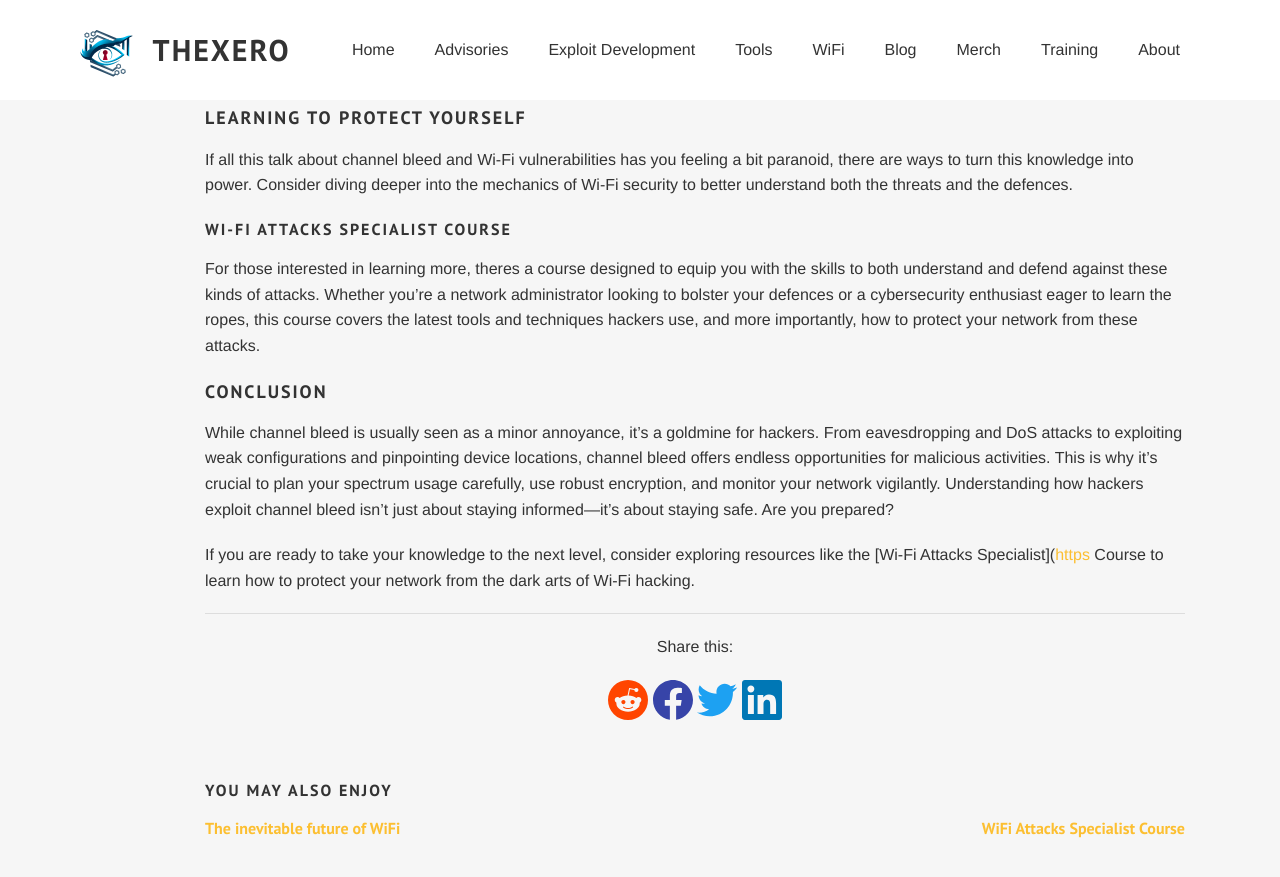
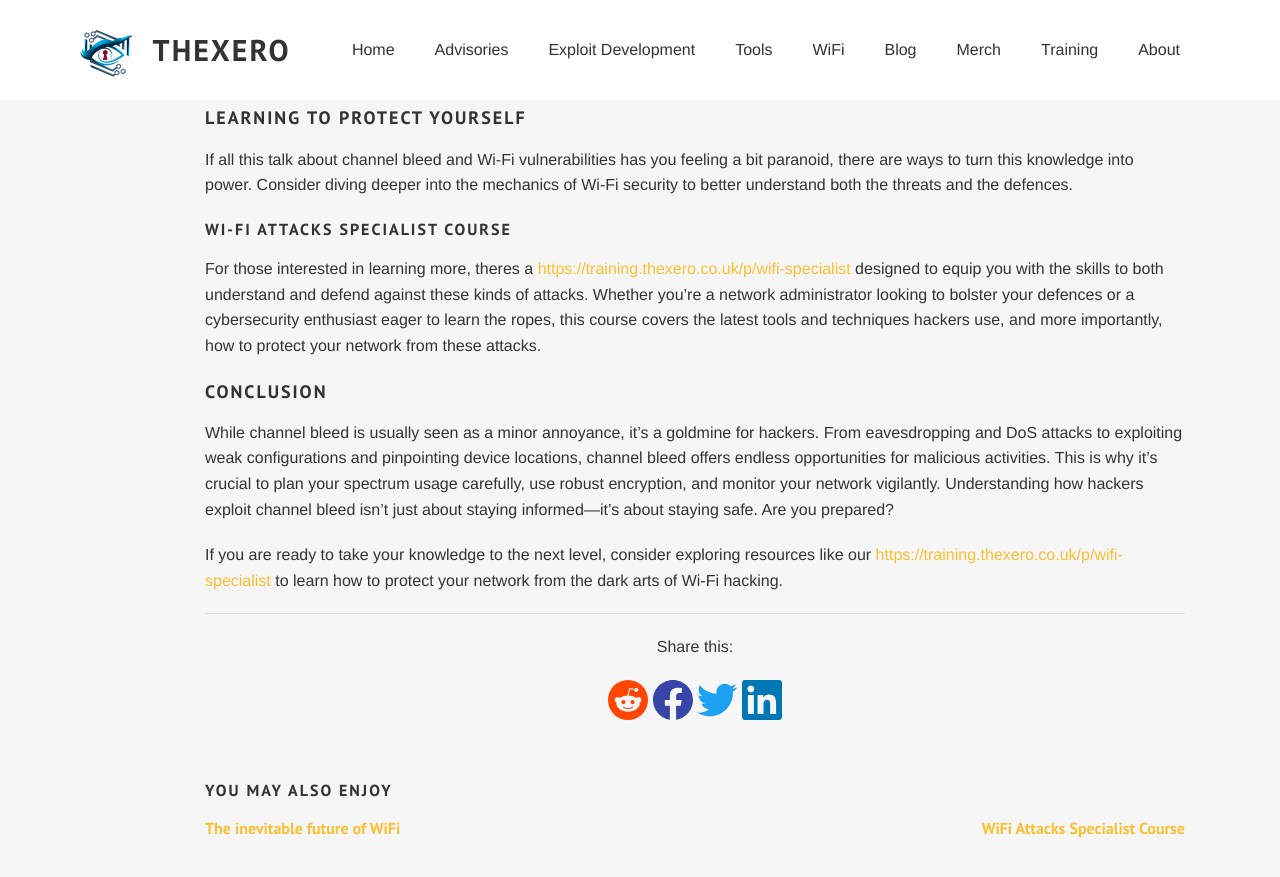
Before and after one commit to thexerocouk/thexerocouk.github.io, a Jekyll site: the page built from _posts/2024-06-15-why-channel-bleed-is-a-hackers-best-friend.md, in a window 1280 px wide and 900 px high, scrolled down 2000 px. Shown: the top 877 px of the window. Built offline with Jekyll 4.4.1, drawn with Linux system fonts in a browser that asks for light colours; some web fonts are replaced; comment, search, counter and statistics services are not loaded.

Commit message:
Update 2024-06-15-why-channel-bleed-is-a-hackers-best-friend.md

```diff
--- a/_posts/2024-06-15-why-channel-bleed-is-a-hackers-best-friend.md
+++ b/_posts/2024-06-15-why-channel-bleed-is-a-hackers-best-friend.md
@@ -61,9 +61,9 @@ By measuring the strength and pattern of channel bleed across multiple channels,
 If all this talk about channel bleed and Wi-Fi vulnerabilities has you feeling a bit paranoid, there are ways to turn this knowledge into power. Consider diving deeper into the mechanics of Wi-Fi security to better understand both the threats and the defences.
 
 #### Wi-Fi Attacks Specialist Course
-For those interested in learning more, theres a course designed to equip you with the skills to both understand and defend against these kinds of attacks. Whether you’re a network administrator looking to bolster your defences or a cybersecurity enthusiast eager to learn the ropes, this course covers the latest tools and techniques hackers use, and more importantly, how to protect your network from these attacks.
+For those interested in learning more, theres a [https://training.thexero.co.uk/p/wifi-specialist](course) designed to equip you with the skills to both understand and defend against these kinds of attacks. Whether you’re a network administrator looking to bolster your defences or a cybersecurity enthusiast eager to learn the ropes, this course covers the latest tools and techniques hackers use, and more importantly, how to protect your network from these attacks.
 
 ### Conclusion
 While channel bleed is usually seen as a minor annoyance, it’s a goldmine for hackers. From eavesdropping and DoS attacks to exploiting weak configurations and pinpointing device locations, channel bleed offers endless opportunities for malicious activities. This is why it’s crucial to plan your spectrum usage carefully, use robust encryption, and monitor your network vigilantly. Understanding how hackers exploit channel bleed isn’t just about staying informed—it’s about staying safe. Are you prepared?
 
-If you are ready to take your knowledge to the next level, consider exploring resources like the [Wi-Fi Attacks Specialist]([https](https://training.thexero.co.uk/p/wifi-specialist) Course to learn how to protect your network from the dark arts of Wi-Fi hacking.
+If you are ready to take your knowledge to the next level, consider exploring resources like our [https://training.thexero.co.uk/p/wifi-specialist](Wi-Fi Attacks Specialist Course) to learn how to protect your network from the dark arts of Wi-Fi hacking.
```
